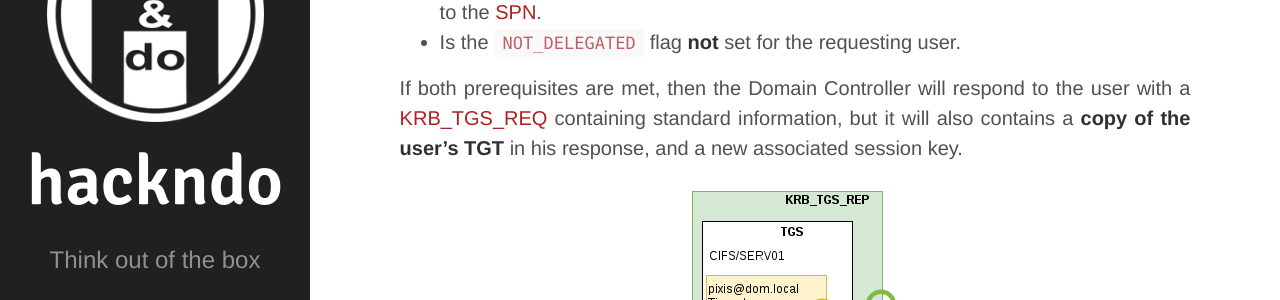
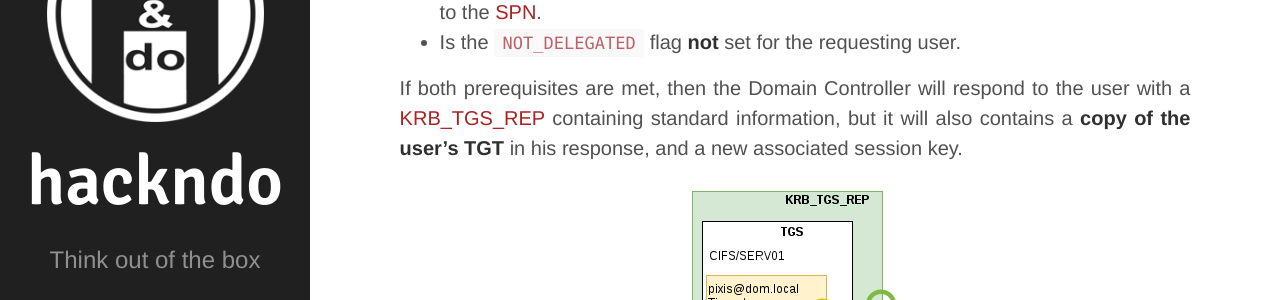
Before and after one commit to Hackndo/en.hackndo.github.io, a Jekyll site: the page built from _posts/2019-03-30-unconstrained-delegation.md, in a window 1280 px wide and 900 px high, scrolled down 6401 px. Shown: the part 153-453 px from the top of the window. Built offline with Jekyll 4.4.1, drawn with Linux system fonts in a browser that asks for light colours; comment, search, counter and statistics services are not loaded.

Commit message:
Fix typo

```diff
--- a/_posts/2019-03-30-unconstrained-delegation.md
+++ b/_posts/2019-03-30-unconstrained-delegation.md
@@ -98,7 +98,7 @@ Concretely, during exchanges with the Domain Controller as described in the [Ker
 * Is the `TRUSTED_FOR_DELEGATION` flag set in the attributes of the account associated to the [SPN](/service-principal-name-spn).
 * Is the `NOT_DELEGATED` flag **not** set for the requesting user.
 
-If both prerequisites are met, then the Domain Controller will respond to the user with a [KRB_TGS_REQ](/kerberos/#krb_tgs_req) containing standard information, but it will also contains a **copy of the user's TGT** in his response, and a new associated session key.
+If both prerequisites are met, then the Domain Controller will respond to the user with a [KRB_TGS_REP](/kerberos/#krb_tgs_rep) containing standard information, but it will also contains a **copy of the user's TGT** in his response, and a new associated session key.
 
 [![TGT Copy](/assets/uploads/2019/02/cop_tgt.png)](/assets/uploads/2019/02/cop_tgt.png)
 
```
